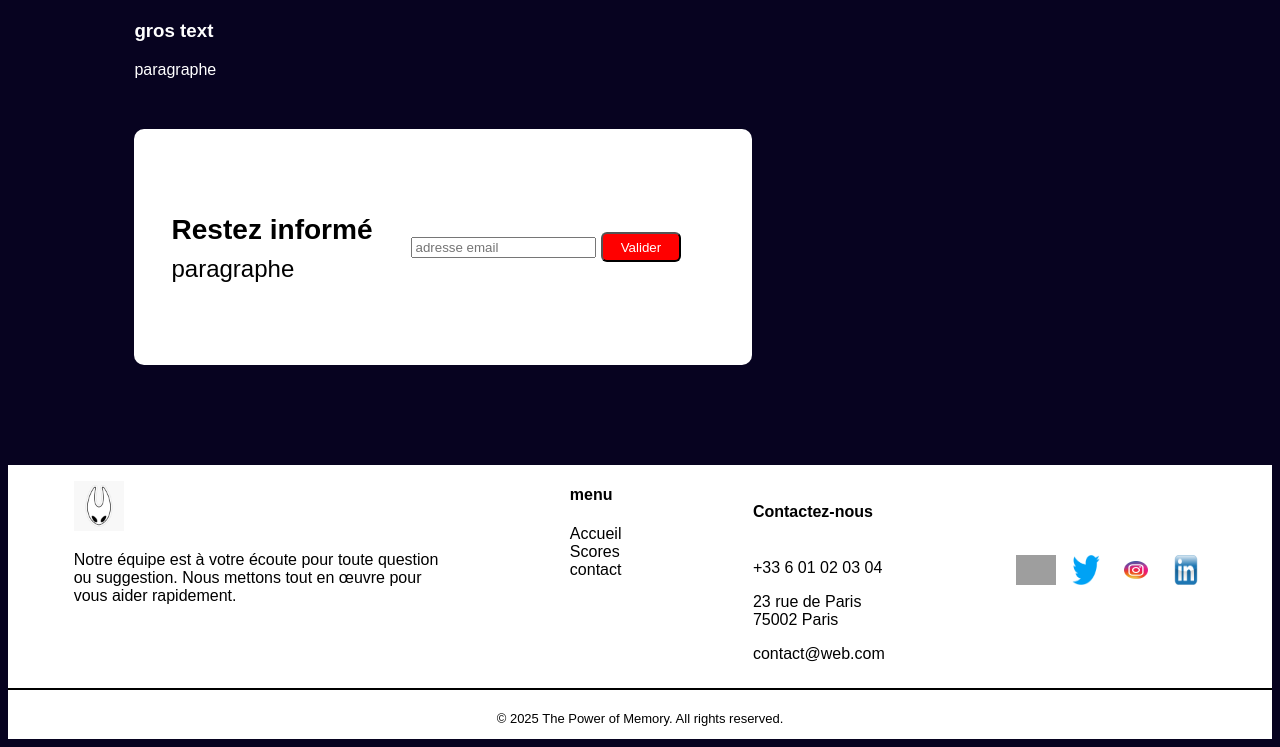
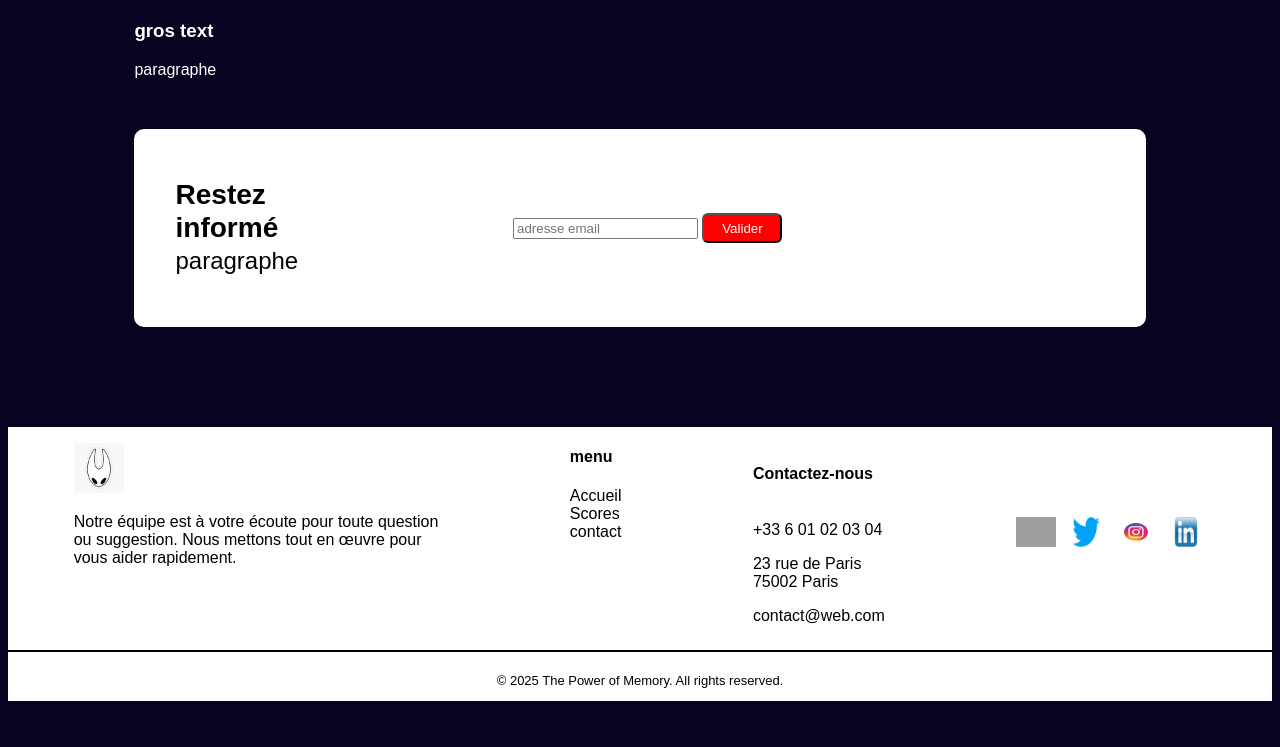
Before and after one commit to tezc4t/tezcat-ThePowerOfMemory.github.io, a PHP site: page /accueil.html in a window 1280 px wide; the page is wider, and only the part inside the window is pictured. Shown: the part 2448-3195 px from the top of that part. After the commit the page ends 3149 px from the top of that part, so only its background shows below. Run offline with PHP 8.4, Linux system fonts and the light colour scheme; some web fonts are replaced; grey boxes are pictures that could not be loaded.

Commit message:
Update acceuil.css

```diff
--- a/acceuil.css
+++ b/acceuil.css
@@ -219,7 +219,12 @@ header .menu a:hover {
     place-items: center;
     color: #ffffff;
     margin-top: 5%;
+    #j-ai-plus-d-id{
+        font-size: x-large;
+        line-height: 0;
+    }
 }
+/*div6*/
 #div6{
     margin-left: 10%;
     margin-right: 10%;
@@ -228,22 +233,20 @@ header .menu a:hover {
     background-color: #FFF;
     margin-top: 5%;
     border-radius: 10px;
-    border-spacing: 70px;
-    column-gap: 100%;
+    border-spacing: 40px;
+    min-width: 100%;
 
 }
 #text-noire{
     color: black;
+    width: 40%;
+    margin-left: 10%;
     }
-#adresse-mail input {
+#adresse-mail{
     background-color: black;
     color: white;
-    border: none;
     padding: 8px;
     border-radius: 5px;
-}
-#adresse-mail input::placeholder {
-    color: white;
 }
 #text-noire,#adresse-mail{
     scale: 1.5;
```
